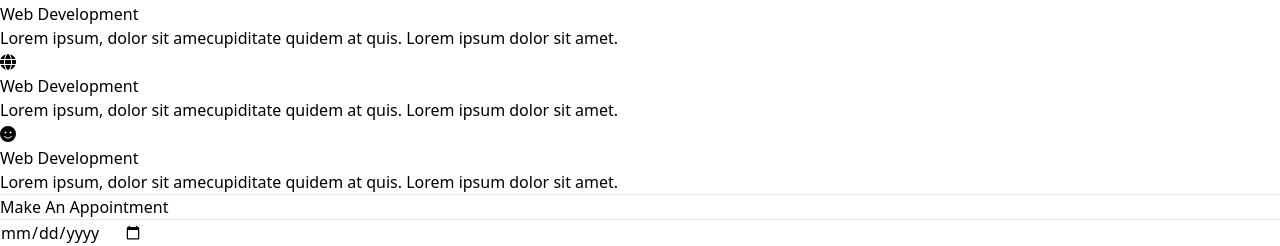
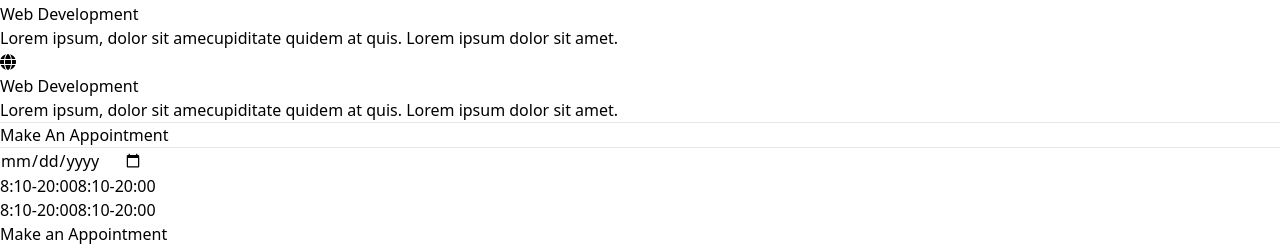
Before and after one commit to Anirudhj0shi/MY_Vcard_Theme, a React (Vite) app: page / in a window 1280 px wide. Shown: the part 1508-1754 px from the top of the page. Built offline with nearby package versions, Linux system fonts and the light colour scheme.

Commit message:
Gallery updated

```diff
--- a/src/components/OurService.jsx
+++ b/src/components/OurService.jsx
@@ -42,23 +42,7 @@
         </div>
       </div>
 
-      {/* Website Icon */}
-      <div className='w-[200px] border rounded-xl m-3 p-1 shadow-2xl  '>
-          <div className="website-icon  h-[50px] m-auto text-4xl rounded-lg flex items-center justify-center">
-          <FontAwesomeIcon icon={faFaceSmile} />
-          </div>
-
-          {/* Web Development */}
-
-          <div className="webdata  w-[89%]  text-center  ">
-            <h1 className='font-bold'>Web Development</h1>
-            <p>Lorem ipsum, dolor sit amecupiditate quidem at quis.
-            Lorem ipsum dolor sit amet.</p>
-          </div>
       </div>
-
-
-        </div>
 
 
     </>
```
